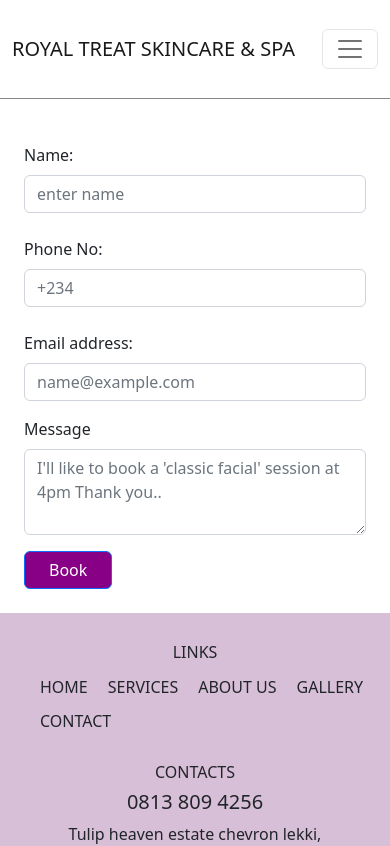
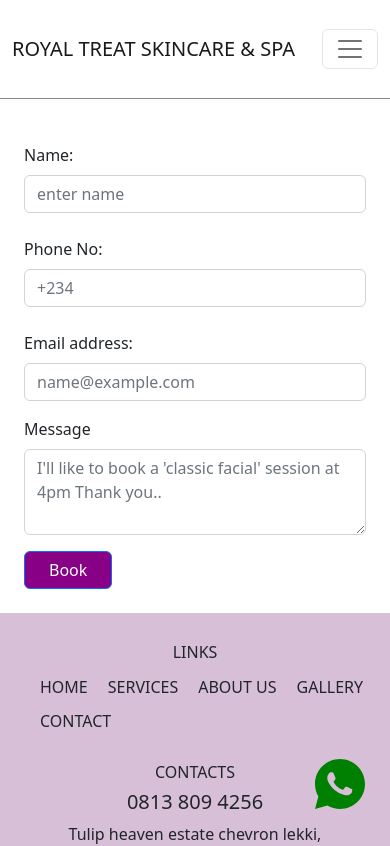
Before and after one commit to Tobiloba007/Royal-Spa, a React (Create React App) app: page /contacts in a window 390 px wide. Shown: the top 846 px of the page. Built offline with nearby package versions, Linux system fonts and the light colour scheme.

Commit message:
updated commit

```diff
--- a/package.json
+++ b/package.json
@@ -13,6 +13,7 @@
     "@testing-library/user-event": "^13.5.0",
     "bootstrap": "^5.2.1",
     "emailjs-com": "^3.2.0",
+    "file-saver": "^2.0.5",
     "framer-motion": "^7.3.5",
     "react": "^18.2.0",
     "react-bootstrap": "^2.5.0",
--- a/src/components/Footer/Footer.jsx
+++ b/src/components/Footer/Footer.jsx
@@ -1,7 +1,7 @@
 import React from 'react'
 import './footer.css'
 import { Link } from 'react-router-dom'
-import {FaInstagram, FaFacebookSquare, FaTwitterSquare, FaWhatsapp} from 'react-icons/fa'
+import {FaInstagram, FaFacebookSquare, FaTwitterSquare, FaWhatsapp  } from 'react-icons/fa'
 
 const Footer = () => {
 
@@ -30,7 +30,7 @@ const Footer = () => {
             <p className='f-soc-icon'><Link to="/"><FaInstagram fontSize="35px" color='purple' /></Link></p>
             <p className='f-soc-icon'><Link to="/"><FaFacebookSquare fontSize="35px" color='Blue' /></Link></p>
             <p className='f-soc-icon'><Link to="/"><FaTwitterSquare fontSize="35px" color='teal' /></Link></p>
-            <p className='f-soc-icon'><Link to="/"><FaWhatsapp fontSize="35px" color='green' /></Link></p>
+            <p className='f-soc-icon'><a href="http://wa.me/+2349037777435"><FaWhatsapp fontSize="35px" color='green' /></a></p>
         </div>
     </div>
     <div className="f-copyright">
--- a/src/components/Navbar/Navbar.jsx
+++ b/src/components/Navbar/Navbar.jsx
@@ -5,6 +5,7 @@ import Container from 'react-bootstrap/Container';
 import Navbar from 'react-bootstrap/Navbar';
 import Offcanvas from 'react-bootstrap/Offcanvas';
 import {Link} from 'react-router-dom'
+import {RiWhatsappFill} from 'react-icons/ri'
 
 function OffCanvasExample() {
   return (
@@ -36,6 +37,11 @@ function OffCanvasExample() {
           </Container>
         </Navbar>
       ))}
+      <div className='n-icon-con'>
+      <a href="http://wa.me/+2349037777435">
+      <RiWhatsappFill className='n-icon' color='green' />
+      </a>
+      </div>
     </div>
   );
 }
--- a/src/components/Navbar/navbar.css
+++ b/src/components/Navbar/navbar.css
@@ -30,6 +30,22 @@
     font-size: 17px;
 }
 
+.n-icon-con{
+    display: flex;
+    justify-content: flex-end;
+    margin-right: 120px;
+    font-size: 80px;
+}
+
+.n-icon{
+    position: fixed;
+    bottom: 5%;
+    -webkit-transform: translateY(-50%);
+    -ms-transform: translateY(-50%);
+    transform: translateY(-50%);
+    z-index: 20;
+}
+
 @media (max-width: 425px){
 
 .nav-con{
@@ -49,4 +65,24 @@
    align-items: center;
 }
 
+.n-icon-con{
+    display: flex;
+    justify-content: flex-end;
+    margin-right: 80px;
+    font-size: 60px;
 }
+
+.n-icon{
+    position: fixed;
+    bottom: 0%;
+    -webkit-transform: translateY(-50%);
+    -ms-transform: translateY(-50%);
+    transform: translateY(-50%);
+    z-index: 20;
+}
+
+.n-icon a:hover {
+    background-color: #000;
+  }
+
+}
--- a/src/components/Services/Services.jsx
+++ b/src/components/Services/Services.jsx
@@ -1,10 +1,17 @@
 import React from 'react'
 import './services.css'
 import MenuItems from '../../MenuItems'
-import { Link } from 'react-router-dom'
+import {saveAs} from 'file-saver';
+// import { Link } from 'react-router-dom'
 import { motion } from 'framer-motion'
+import spaMenu from '../../resources/Spamenu.jpg'
 
 const Services = () => {
+
+  const downloadImg = () => {
+    saveAs(spaMenu, 'spaMenu.jpg');
+  };
+
   return (
     <motion.div className='s-wrapper'
     initial={{x : '100vw'}}
@@ -28,7 +35,8 @@ const Services = () => {
        )})}
        </div>
        <div className='s-btn'>
-      <button className='s-menu-btn'><Link className='s-link' to="/services">SEE OUR SPA MENU</Link></button>
+      <button className='s-menu-btn' onClick={downloadImg}>
+      SEE OUR SPA MENU</button>
        </div>
     </motion.div>
   )
```
Also changed, not shown: src/resources/Spamenu.jpg (added), 1 other file (tests, documents, lock files or other folders).
